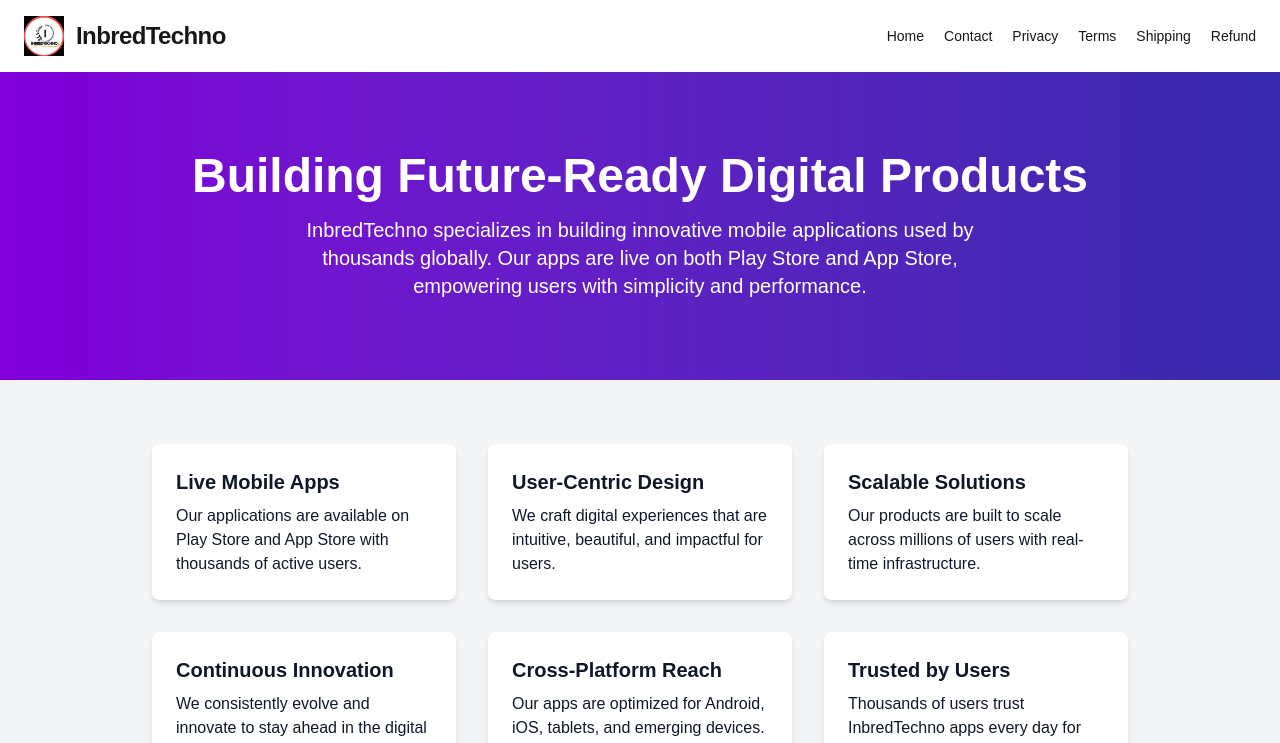
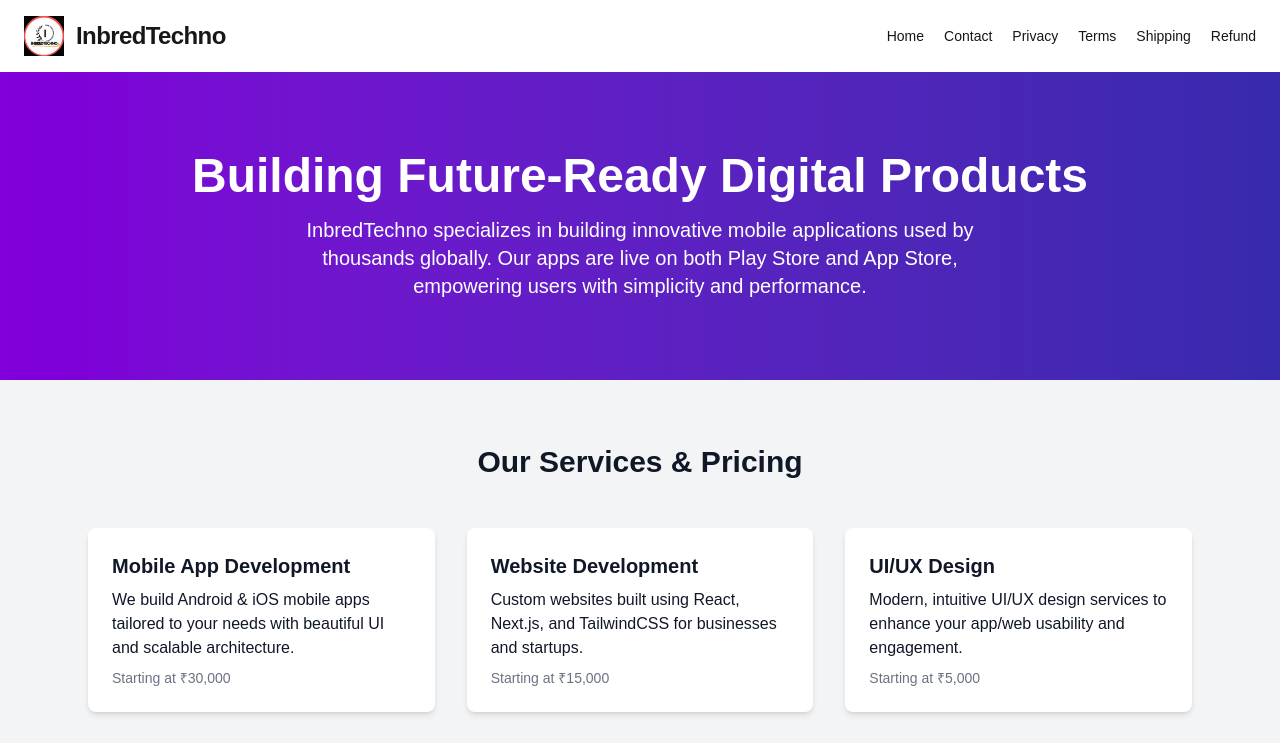
Before and after one commit to sethi12/InbredTechno, a Next.js app: page / in a window 1280 px wide. Shown: the top 743 px of the page. Built offline with nearby package versions, Linux system fonts and the light colour scheme.

Commit message:
Updated services section and added shipping page

```diff
--- a/src/app/page.js
+++ b/src/app/page.js
@@ -17,32 +17,47 @@ export default function Home() {
       </section>
 
       {/* Services/Highlights */}
-      <section className="py-16 px-6 max-w-5xl mx-auto grid gap-8 sm:grid-cols-2 lg:grid-cols-3">
+      <section className="py-16 px-6 max-w-6xl mx-auto">
+  <h2 className="text-3xl font-bold text-center mb-12">Our Services & Pricing</h2>
+  <div className="grid gap-8 sm:grid-cols-2 lg:grid-cols-3">
     <div className="bg-white dark:bg-gray-800 rounded-lg p-6 shadow-md">
-          <h3 className="text-xl font-semibold mb-2">Live Mobile Apps</h3>
-          <p>Our applications are available on Play Store and App Store with thousands of active users.</p>
+      <h3 className="text-xl font-semibold mb-2">Mobile App Development</h3>
+      <p className="mb-2">We build Android & iOS mobile apps tailored to your needs with beautiful UI and scalable architecture.</p>
+      <p className="text-sm text-gray-500 dark:text-gray-400">Starting at ₹30,000</p>
     </div>
+
     <div className="bg-white dark:bg-gray-800 rounded-lg p-6 shadow-md">
-          <h3 className="text-xl font-semibold mb-2">User-Centric Design</h3>
-          <p>We craft digital experiences that are intuitive, beautiful, and impactful for users.</p>
+      <h3 className="text-xl font-semibold mb-2">Website Development</h3>
+      <p className="mb-2">Custom websites built using React, Next.js, and TailwindCSS for businesses and startups.</p>
+      <p className="text-sm text-gray-500 dark:text-gray-400">Starting at ₹15,000</p>
     </div>
+
     <div className="bg-white dark:bg-gray-800 rounded-lg p-6 shadow-md">
-          <h3 className="text-xl font-semibold mb-2">Scalable Solutions</h3>
-          <p>Our products are built to scale across millions of users with real-time infrastructure.</p>
+      <h3 className="text-xl font-semibold mb-2">UI/UX Design</h3>
+      <p className="mb-2">Modern, intuitive UI/UX design services to enhance your app/web usability and engagement.</p>
+      <p className="text-sm text-gray-500 dark:text-gray-400">Starting at ₹5,000</p>
     </div>
+
     <div className="bg-white dark:bg-gray-800 rounded-lg p-6 shadow-md">
-          <h3 className="text-xl font-semibold mb-2">Continuous Innovation</h3>
-          <p>We consistently evolve and innovate to stay ahead in the digital era.</p>
+      <h3 className="text-xl font-semibold mb-2">Backend & API Integration</h3>
+      <p className="mb-2">Robust backend systems with Firebase, Node.js, and secure APIs for real-time operations.</p>
+      <p className="text-sm text-gray-500 dark:text-gray-400">Custom pricing based on project scope</p>
     </div>
+
     <div className="bg-white dark:bg-gray-800 rounded-lg p-6 shadow-md">
-          <h3 className="text-xl font-semibold mb-2">Cross-Platform Reach</h3>
-          <p>Our apps are optimized for Android, iOS, tablets, and emerging devices.</p>
+      <h3 className="text-xl font-semibold mb-2">Digital Marketing</h3>
+      <p className="mb-2">Social media marketing, SEO, and ad campaigns to grow your business online.</p>
+      <p className="text-sm text-gray-500 dark:text-gray-400">Packages from ₹10,000/month</p>
     </div>
+
     <div className="bg-white dark:bg-gray-800 rounded-lg p-6 shadow-md">
-          <h3 className="text-xl font-semibold mb-2">Trusted by Users</h3>
-          <p>Thousands of users trust InbredTechno apps every day for entertainment, productivity, and more.</p>
+      <h3 className="text-xl font-semibold mb-2">Maintenance & Support</h3>
+      <p className="mb-2">Ongoing maintenance and support for your app or website post-launch.</p>
+      <p className="text-sm text-gray-500 dark:text-gray-400">Starts at ₹2,000/month</p>
+    </div>
   </div>
 </section>
+
 
       {/* Footer */}
       <footer className="bg-gray-200 dark:bg-gray-700 text-center py-4 mt-8">
```
Lines whose indentation alone changed are shown as unchanged.
